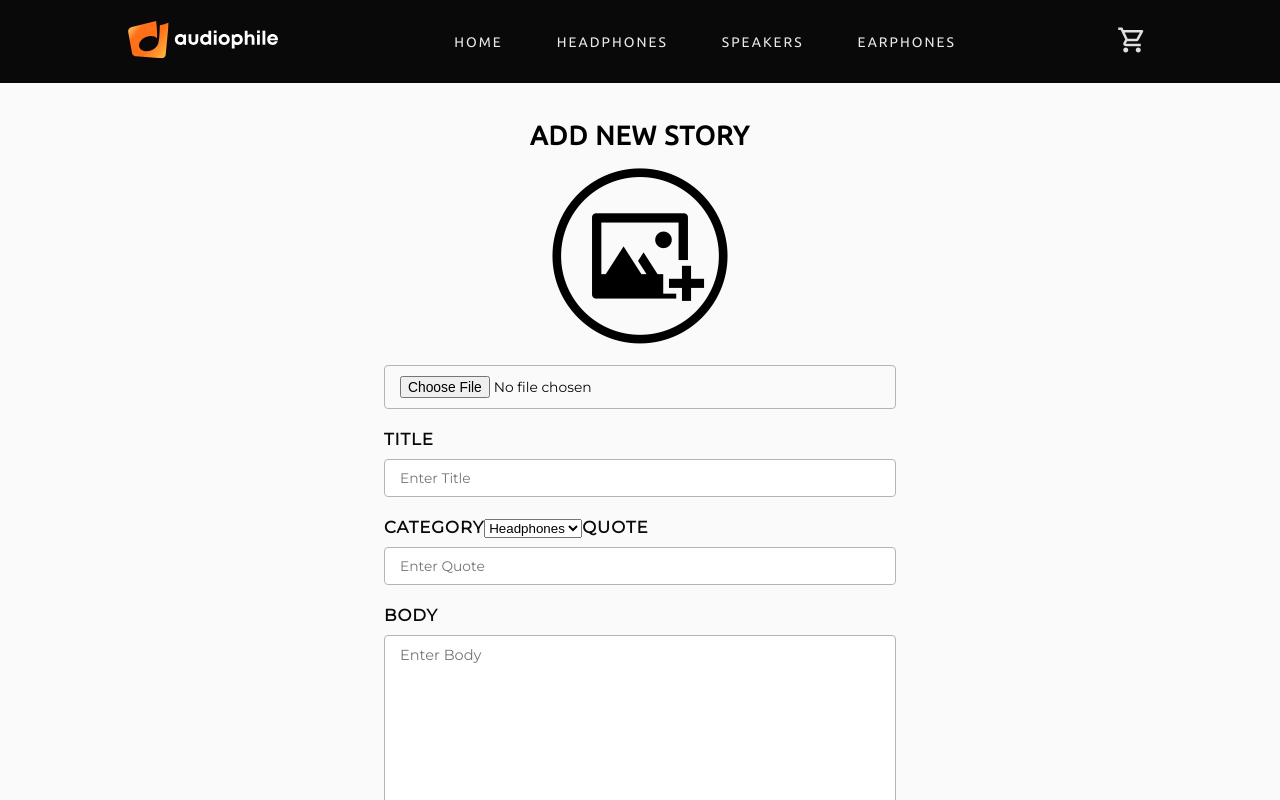
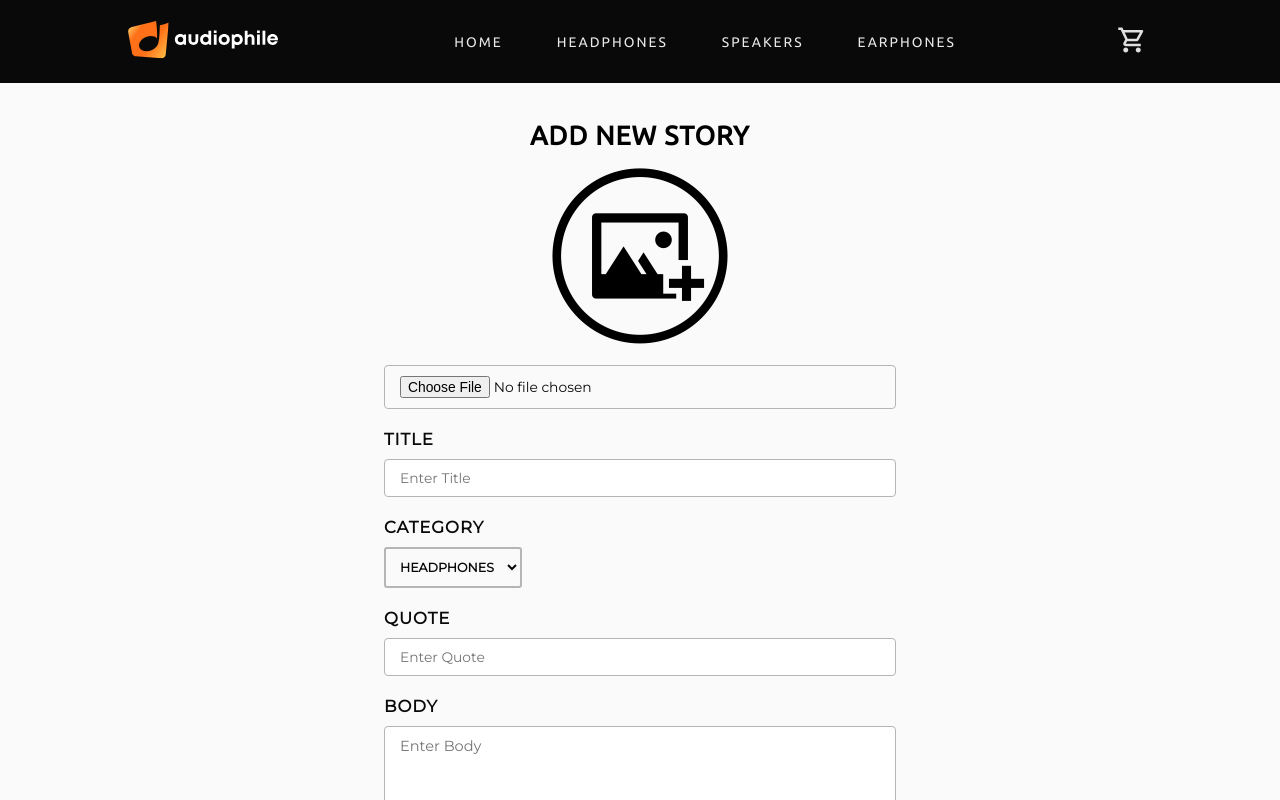
Before and after one commit to sushantgwr87/Audiophile, a React (Create React App) app in the folder client/: page /admin in a window 1280 px wide. Shown: the top 800 px of the page. Built offline with nearby package versions, Linux system fonts and the light colour scheme.

Commit message:
Updated Pages CSS

```diff
--- a/client/src/styles/pages.css
+++ b/client/src/styles/pages.css
@@ -755,7 +755,9 @@ input:not([type="radio"]) {
     gap: 20px;
     align-items: center;
   }
-  .checkout_form, .checkout_summary {
+
+  .checkout_form,
+  .checkout_summary {
     border-radius: 5px;
   }
 }
@@ -770,7 +772,9 @@ input:not([type="radio"]) {
     padding: 40px 20px;
   }
 
-  .form___billing_details>div,.form___shipping_details>div,.form___input_radio {
+  .form___billing_details>div,
+  .form___shipping_details>div,
+  .form___input_radio {
     flex: 100%;
     width: 100%;
   }
@@ -822,6 +826,23 @@ input:not([type="radio"]) {
   font-size: calc(14px + 0.2vw);
 }
 
+.upload_content select {
+  display: block;
+  padding: 10px;
+  font-size: calc(10px + 0.2vw);
+  font-family: var(--fontBody);
+  text-transform: uppercase;
+  font-weight: bold;
+  background-color: transparent;
+  color: var(--secondaryColor);
+  border: 2px solid var(--greyColor);
+  border-radius: 3px;
+}
+
+.upload_content select > option {
+  border-radius: 0;
+}
+
 .upload_content___input {
   display: block;
 }
```
